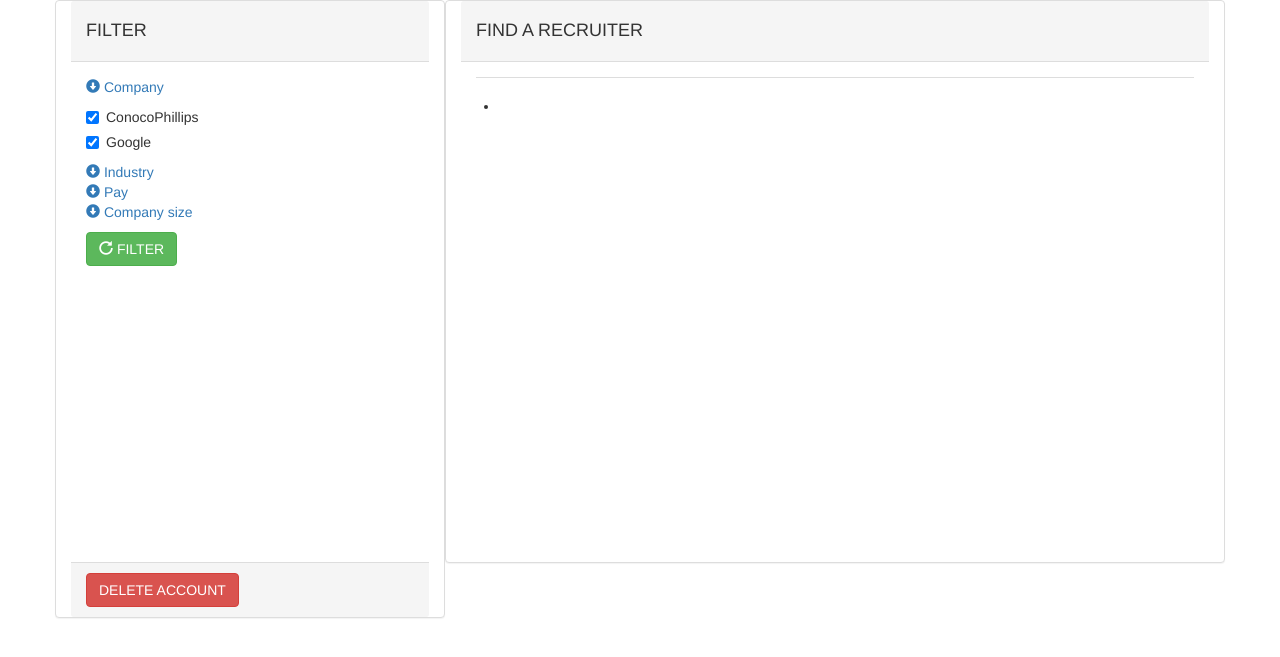
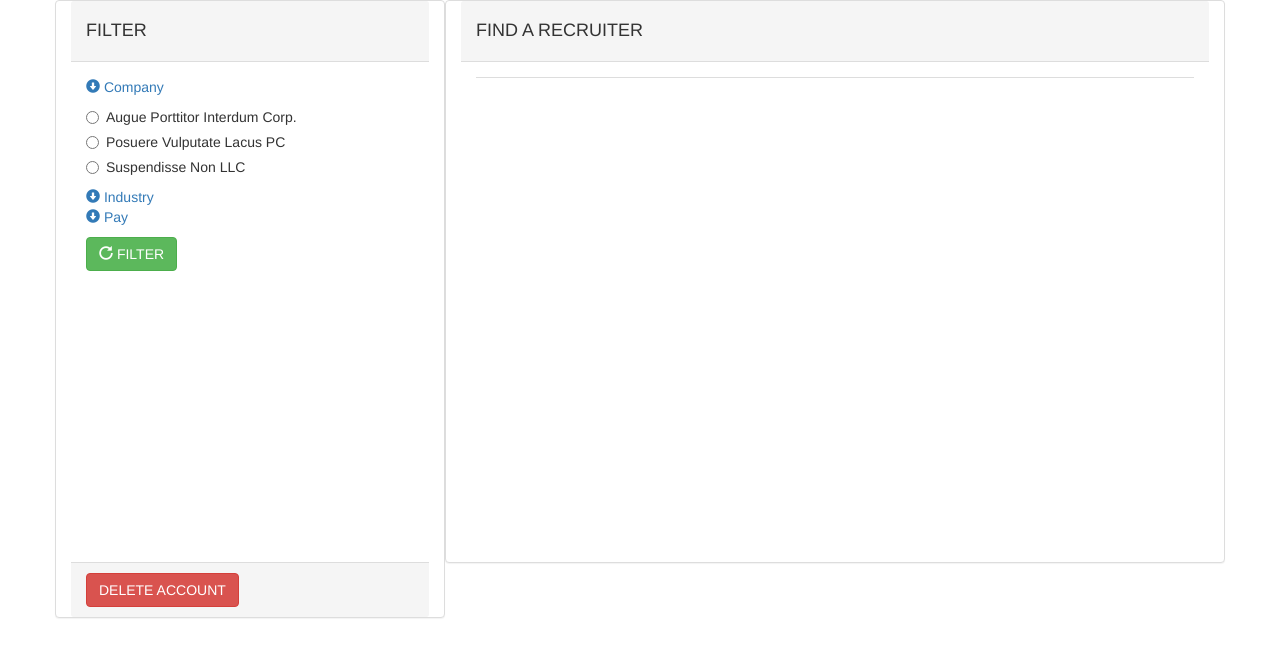
Before and after one commit to rpwilliams/RecruitMe, a Flask app: page /student-view in a window 1280 px wide, after a click on "Company". Shown: the top 657 px of the page. Run offline with Flask 2, Linux system fonts and the light colour scheme; data that the repository does not hold is empty; some libraries are stand-ins or nearby versions.

Commit message:
Added non functioning radio buttons

```diff
--- a/app.py
+++ b/app.py
@@ -110,7 +110,7 @@ def studentView():
 	stringList = []
 	parsedLine = parseString(line, True)
 	stringList = createStringList(parsedLine)
-	return render_template('/student/student-view.html', rows=stringList)
+	return render_template('/student/student-view.html', rows=query)
 
 @app.route('/recruiter-view', methods = ['POST', 'GET'])
 def recruiterView():
@@ -124,7 +124,26 @@ def recruiterView():
 	stringList = []
 	parsedLine = parseString(line, False)
 	stringList = createStringList(parsedLine)
-	return render_template('/recruiter/recruiter-view.html', rows=stringList)
+	return render_template('/recruiter/recruiter-view.html', rows=query)
+
+@app.route('/student-view/company/<company>', methods = ['POST', 'GET'])
+def filterRecruiterCompany(company):
+	query = execute_query("""SELECT distinct p.first_name, p.last_name, p.email,
+	c.name, i.name, sr.low_end, sr.high_end, c.num_of_employees, m.name
+	FROM People p
+	JOIN Recruiter r ON r.recruiter_id = p.ID
+	JOIN Company c ON c.company_ID = r.company_ID
+	JOIN Company_Industry ci ON ci.company_ID = c.company_ID
+	JOIN Industry i ON i.industry_ID = ci.industry_ID
+	JOIN Salary_Range sr ON sr.salary_ID = c.salary_ID
+	JOIN Company_Majors cm ON cm.company_ID = c.company_ID
+	JOIN Major m ON m.major_ID = cm.major_ID
+	WHERE c.name = %s""", [company])
+	line = str(query) # Convert the tuple to a string
+	stringList = []
+	parsedLine = parseString(line, True)
+	stringList = createStringList(parsedLine)
+	return render_template('/student/student-view.html', rows=query)
 
 @app.route('/student-view/industry/<industry>', methods = ['POST', 'GET'])
 def filterRecruiterIndustry(industry):
@@ -215,6 +234,7 @@ def parseString(line, student):
 	for c in line:
 		if c != "'" and c != "(":
 
+			# Preserve all u's except for the one's we don't want
 			if(nextU):
 				nextU = False
 				continue
--- a/templates/student/student-view.html
+++ b/templates/student/student-view.html
@@ -21,65 +21,74 @@
 					</div>
 					<div class="panel-body" style="min-height: 500px; max-height: 500px;">
 						<ul class="list-unstyled">
-							<!-- Collapsable Company checkboxes -->
+							<!-- Collapsable Company radioes -->
 							<li>
 								<a data-toggle="collapse" href="#companyCollapse"><span class="glyphicon glyphicon glyphicon-circle-arrow-down"></span> Company</a>
 								<div id="companyCollapse" class="panel-collapse collapse">
 							      <form>
-							      	<div class="checkbox">
-									  <label><input type="checkbox" checked="true" value="">ConocoPhillips</label>
+							      	<div class="radio">
+									  <label><input type="radio" name="companyradio">Augue Porttitor Interdum Corp.</label>
 									</div>
-									<div class="checkbox">
-									  <label><input type="checkbox" value="" checked="true">Google</label>
+									<div class="radio">
+									  <label><input type="radio" name="companyradio">Posuere Vulputate Lacus PC</label>
+									</div>
+									<div class="radio">
+									  <label><input type="radio" name="companyradio">Suspendisse Non LLC</label>
 									</div>
 							      </form>
 							    </div>
 						    </li>
 
-						    <!-- Collapsable industry checkboxes -->
+						    <!-- Collapsable industry radioes -->
 							<li>
 							    <a data-toggle="collapse" href="#industryCollapse"><span class="glyphicon glyphicon glyphicon-circle-arrow-down"></span> Industry</a>
 								<div id="industryCollapse" class="panel-collapse collapse">
 							      <form>
-							      	<div class="checkbox">
-									  <label><input type="checkbox" value="" checked="true">Oil & Gas</label>
+							      	<div class="radio">
+									  <label><input type="radio" name="industryradio">Education</label>
 									</div>
-									<div class="checkbox">
-									  <label><input type="checkbox" value="" checked="true">Information Technology</label>
+									<div class="radio">
+									  <label><input type="radio" name="industryradio">Financial Services</label>
+									</div>
+									<div class="radio">
+									  <label><input type="radio" name="industryradio">Utilities</label>
 									</div>
 							      </form>
 							    </div>
 						    </li>
 
-						    <!-- Collapsable Pay checkboxes -->
+						    <!-- Collapsable Pay radioes -->
 						    <li>
 							    <a data-toggle="collapse" href="#payCollapse"><span class="glyphicon glyphicon glyphicon-circle-arrow-down"></span> Pay</a>
 								<div id="payCollapse" class="panel-collapse collapse">
 							      <form>
-							      	<div class="checkbox">
-									  <label><input type="checkbox" value="" checked="true">$50,000 - $59,999</label>
+							      	<div class="radio">
+									  <label><input type="radio" name="payradio">$5,000+</label>
 									</div>
-									<div class="checkbox">
-									  <label><input type="checkbox" value="" checked="true">$90,000 - $100,000</label>
+									<div class="radio">
+									  <label><input type="radio" name="payradio">$6000+</label>
+									</div>
+									<div class="radio">
+									  <label><input type="radio" name="payradio">$7000+</label>
 									</div>
 							      </form>
 							    </div>
 						    </li>
 
-						    <!-- Collapsable size checkboxes -->
-						    <li>
+						    <!-- Collapsable size radioes -->
+						    <!--<li>
 							    <a data-toggle="collapse" href="#sizeCollapse"><span class="glyphicon glyphicon glyphicon-circle-arrow-down"></span> Company size</a>
 								<div id="sizeCollapse" class="panel-collapse collapse">
 							      <form>
-							      	<div class="checkbox">
-									  <label><input type="checkbox" value="" checked="true">0 - 99 </label>
+							      	<div class="radio">
+									  <label><input type="radio" name="sizeradio">0 - 99 </label>
 									</div>
-									<div class="checkbox">
-									  <label><input type="checkbox" value="" checked="true">20,000+ </label>
+									<div class="radio">
+									  <label><input type="radio" name="sizeradio">20,000+ </label>
 									</div>
 							      </form>
 							    </div>
-						    </li>
+						    </li>-->
 					    </ul>
 					    <button type="button" class="btn btn-success"><span class="glyphicon glyphicon-repeat"></span> FILTER</button>
 					</div>
```
